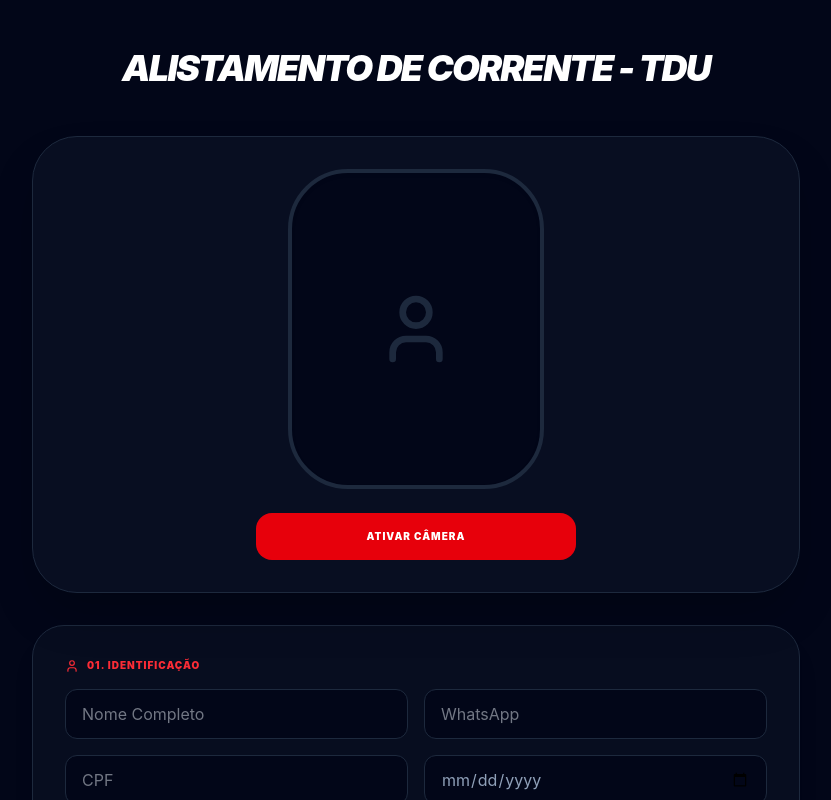
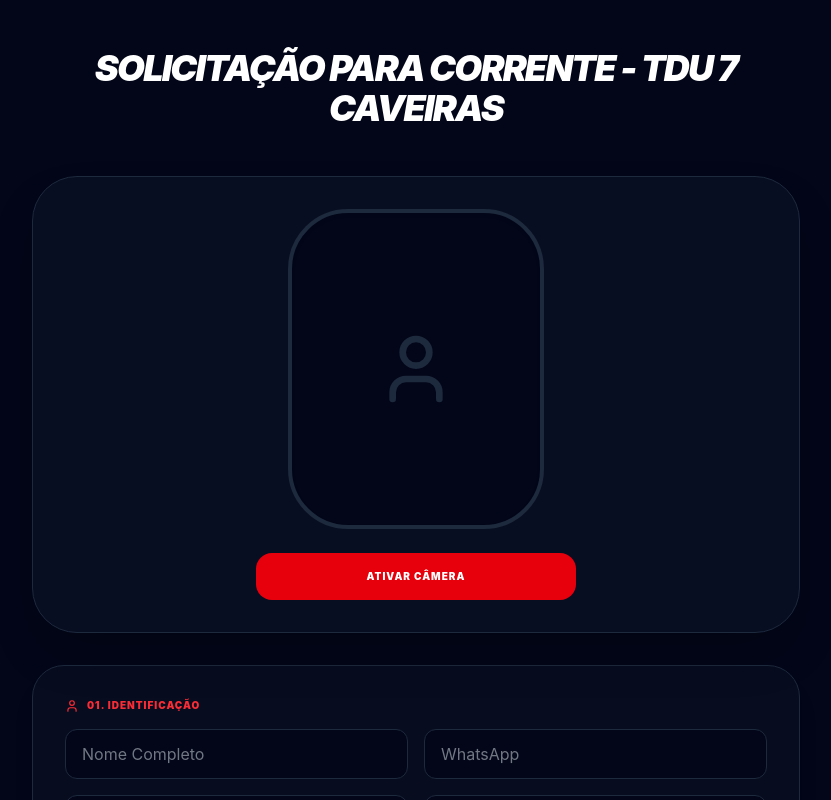
Before and after one commit to omardev3101/tdu, a React app in the folder frontend/: page /solicitacao in a window 1280 px wide. Shown: the top 800 px of the page, without its empty margins (224-1055 px from the left). Built offline with nearby package versions, Linux system fonts and the light colour scheme; no server answers; the HTML template or start-up script is replaced by a standard one.

Commit message:
feat: melhoria no formulario solicitação incluido eleitoral e religioso1.0

```diff
--- a/frontend/src/pages/FormSolicitacao.jsx
+++ b/frontend/src/pages/FormSolicitacao.jsx
@@ -133,7 +133,7 @@ const FormSolicitacao = () => {
       <div className="max-w-3xl mx-auto">
 
         <div className="text-center mb-12">
-          <h1 className="text-4xl font-black text-white uppercase tracking-tighter italic">Alistamento de Corrente - TDU</h1>
+          <h1 className="text-4xl font-black text-white uppercase tracking-tighter italic">Solicitação para Corrente - TDU 7 CAVEIRAS</h1>
         </div>
 
         <form onSubmit={handleSubmit} className="space-y-8">
```
